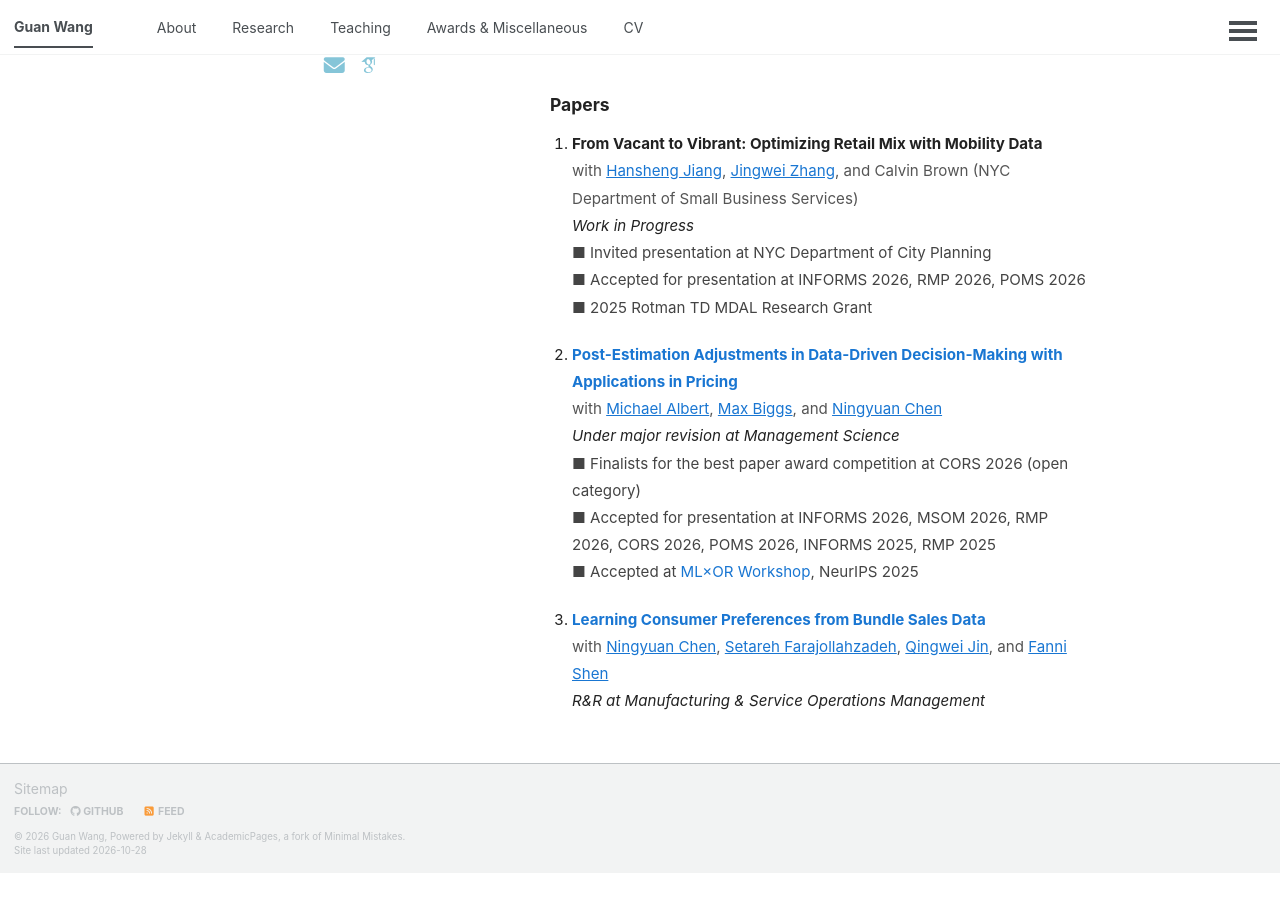
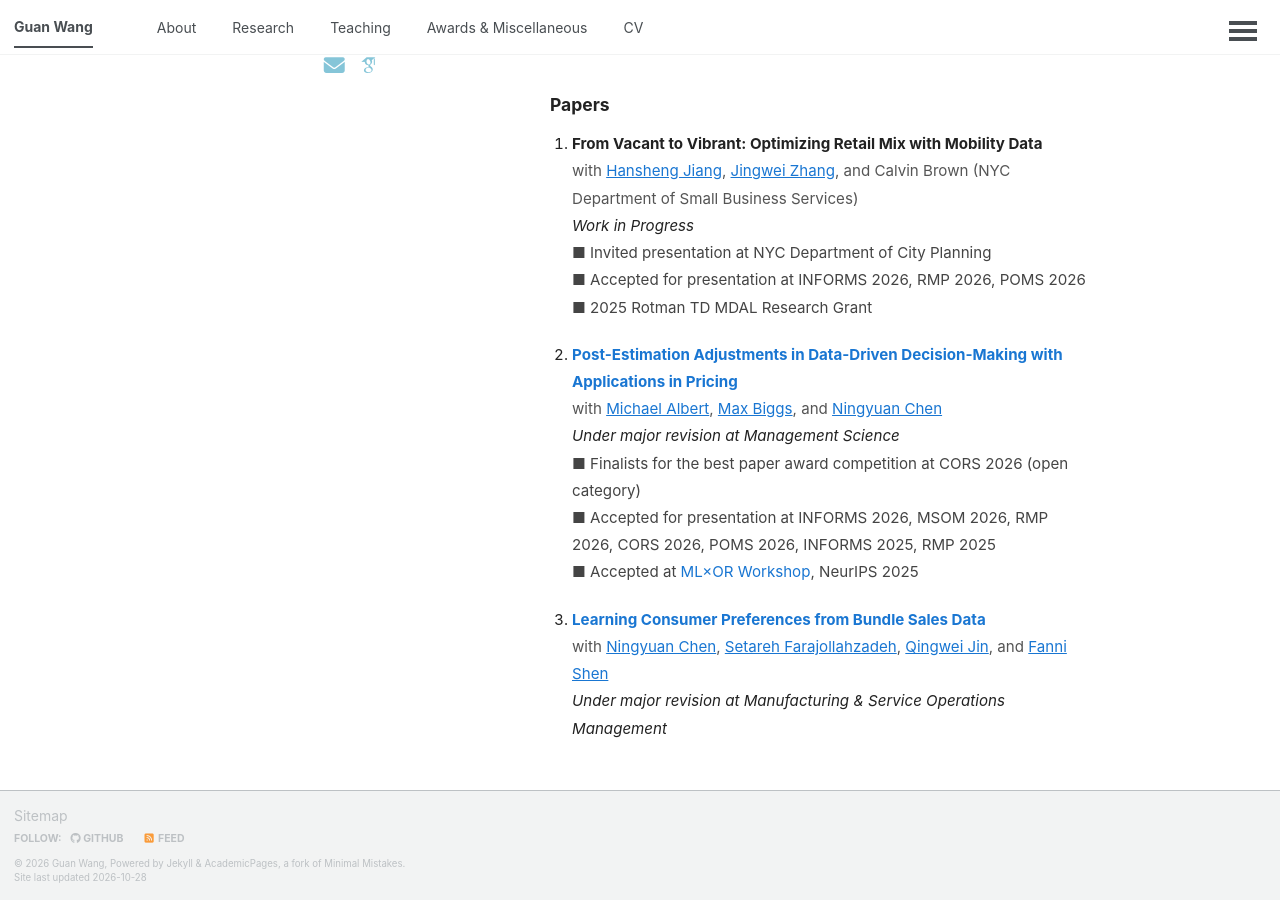
Before and after one commit to wangguan27/wangguan27.github.io, a Jekyll site: the page built from index.md, in a window 1280 px wide and 900 px high, scrolled down 530 px. Built offline with Jekyll 4.4.1, drawn with Linux system fonts in a browser that asks for light colours; some web fonts are replaced; a script that is not in the unit is left out; before the commit the page ends 1403 px from its top, so only the background shows below that.

Commit message:
Update bundle sales paper to major revision

```diff
--- a/index.md
+++ b/index.md
@@ -51,7 +51,7 @@ permalink: /
 			<li style="margin-bottom:20px;">
 				<a href="https://arxiv.org/abs/2209.04942" target="_blank" style="color:#1976d2;text-decoration:none;"><b>Learning Consumer Preferences from Bundle Sales Data</b></a><br>
 				<span style="color:#555;">with <a href="http://individual.utoronto.ca/ningyuanchen/" target="_blank" style="color:#1976d2;text-decoration:underline;">Ningyuan Chen</a>, <a href="https://setarehfarajollahzadeh.com/" target="_blank" style="color:#1976d2;text-decoration:underline;">Setareh Farajollahzadeh</a>, <a href="https://person.zju.edu.cn/qingweijin" target="_blank" style="color:#1976d2;text-decoration:underline;">Qingwei Jin</a>, and <a href="https://faniceshen.github.io/Finni-Personal-Web/" target="_blank" style="color:#1976d2;text-decoration:underline;">Fanni Shen</a></span><br>
-				<i>R&amp;R at Manufacturing &amp; Service Operations Management</i>
+				<i>Under major revision at Manufacturing &amp; Service Operations Management</i>
 			</li>
 		</ol>
 
```
Also changed, not shown: _pages/research.md (+1 -1 lines), research.md (+1 -1 lines), 1 other file.
